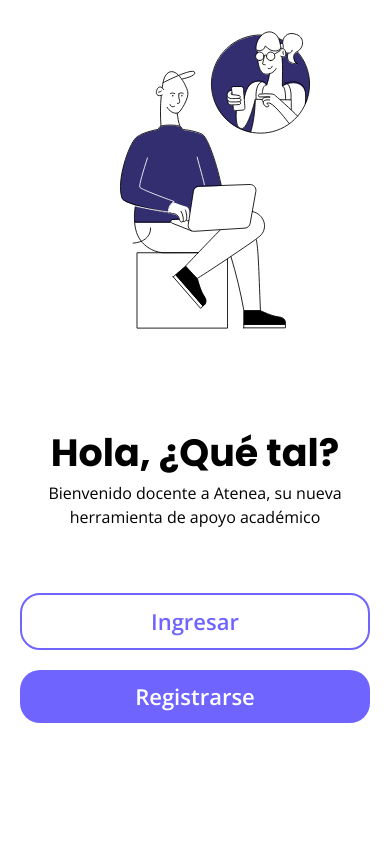
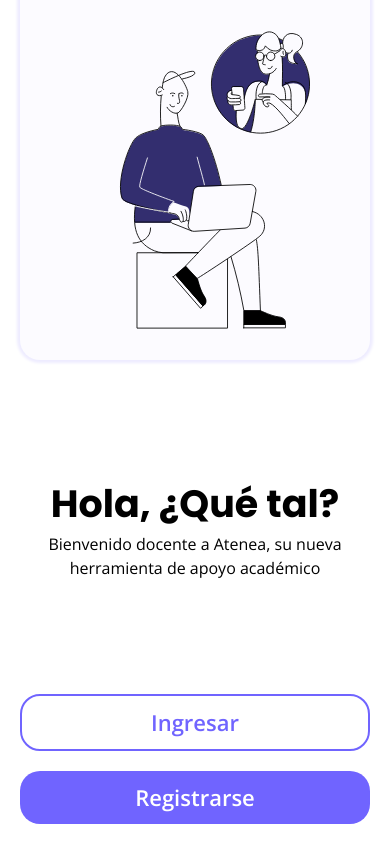
Before and after one commit to Rafterminador/atenea-cliente, a React (Create React App) app: page / in a window 390 px wide. Built offline with nearby package versions, Linux system fonts and the light colour scheme; the HTML template or start-up script is replaced by a standard one.

Commit message:
Landing Page Mobile Arreglada

```diff
--- a/src/index.css
+++ b/src/index.css
@@ -39,3 +39,14 @@ p{
   font-family: Open-Sans-400;
   font-size: 16px;
 }
+
+.contenedor{
+  min-height: 100vh;
+ }
+
+ .bordeblur{
+
+  box-shadow: 0px 0px 3px 3px #EEECFF;
+  border-radius: 0px 0px 20px 20px;
+
+}
--- a/src/pages/LandingPage.jsx
+++ b/src/pages/LandingPage.jsx
@@ -1,33 +1,39 @@
-import React from 'react'
-import ImagenPrincipal from '../Assets/images/landing.svg'
-
+import React from "react";
+import ImagenPrincipal from "../Assets/images/landing.svg";
 
 const LandingPage = () => {
-    return (
-        <div className='mx-5'>
+  return (
+    <div className="mx-5 contenedor flex flex-col justify-between">
 
-            <div className='flex flex-col items-center'>
+      <div className='bg-[#FCFBFF] bordeblur flex flex-col items-center'>
+            <div className=''>
             <img  src={ImagenPrincipal}/>
             </div>
 
-
-            <div className='my-16 flex flex-col text-center'>
-            <div>
-            <h1>Hola, ¿Qué tal?</h1>
-            </div>
-            <div>
-            <p>Bienvenido docente a Atenea, su nueva herramienta de apoyo académico</p>
-            </div>
             </div>
 
 
-            <div className=''>
-            <button className='mb-5 text-center min-w-full bg-transparent text-[#7064FF] border-2 border-[#7064FF]'>Ingresar</button>
-            <button className='text-center min-w-full bg-[#7064FF] text-white'>Registrarse</button>
-            </div>
+      <div className="flex flex-col text-center">
+        <div>
+          <h1>Hola, ¿Qué tal?</h1>
+        </div>
+        <div>
+          <p>
+            Bienvenido docente a Atenea, su nueva herramienta de apoyo académico
+          </p>
+        </div>
+      </div>
 
-        </div>
-    )
-}
+      <div className="">
+        <button className="mb-5 text-center min-w-full bg-transparent text-[#7064FF] border-2 border-[#7064FF]">
+          Ingresar
+        </button>
+        <button className="mb-5 text-center min-w-full bg-[#7064FF] text-white">
+          Registrarse
+        </button>
+      </div>
+    </div>
+  );
+};
 
-export { LandingPage }
+export { LandingPage };
```
